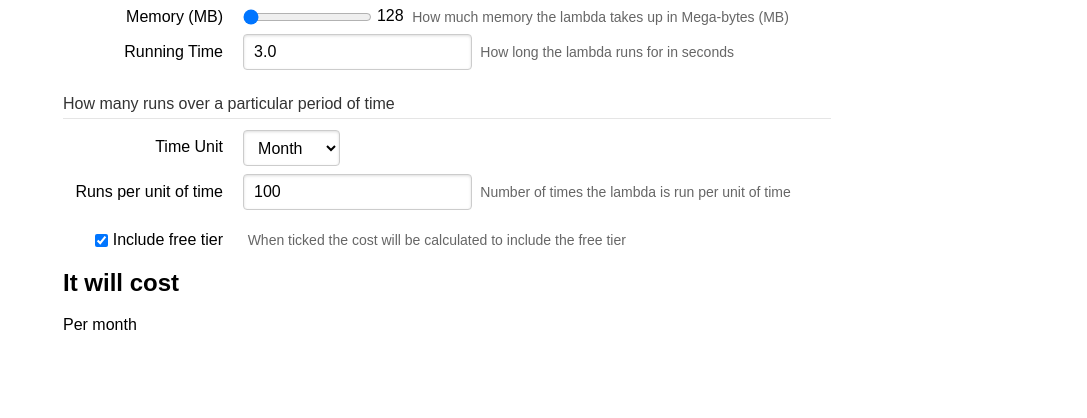
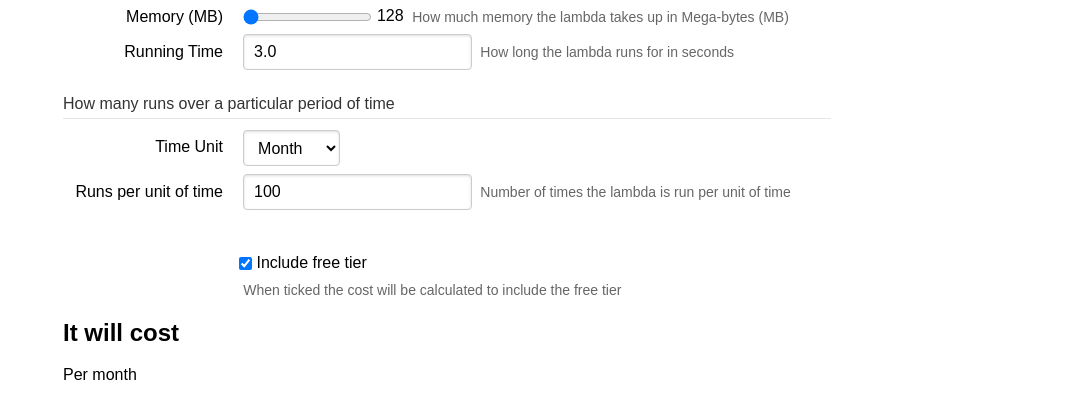
Before and after one commit to yamatt/lambda-pricing, a plain HTML site: page index.html in a window 1280 px wide. Shown: the part 178-596 px from the top of the page, without its empty margins (193-1280 px from the left). Drawn offline with nearby package versions, Linux system fonts and the light colour scheme.

Commit message:
align tick box better

```diff
--- a/index.html
+++ b/index.html
@@ -54,7 +54,7 @@
                         </div>
                     </fieldset>
 
-                    <div class="pure-control-group">
+                    <div class="pure-controls">
                         <label for="free" class="pure-checkbox">
                             <input id="free" type="checkbox" checked="checked"> Include free tier
                         </label>
```
